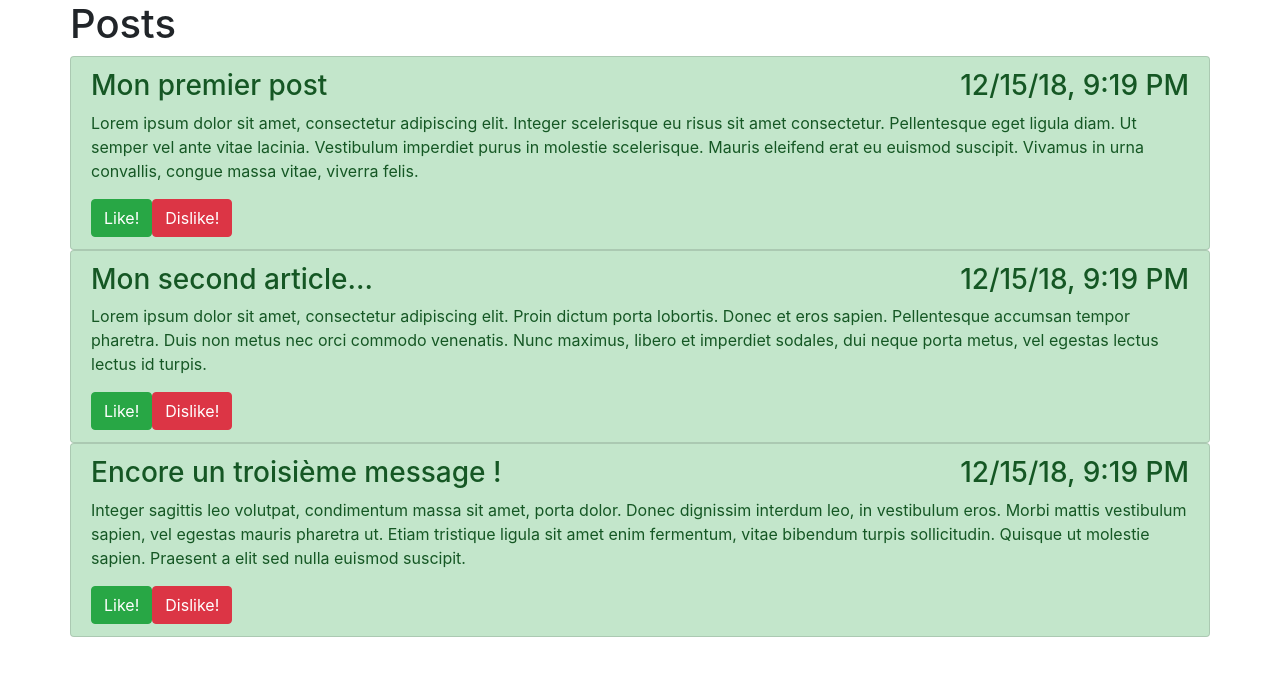
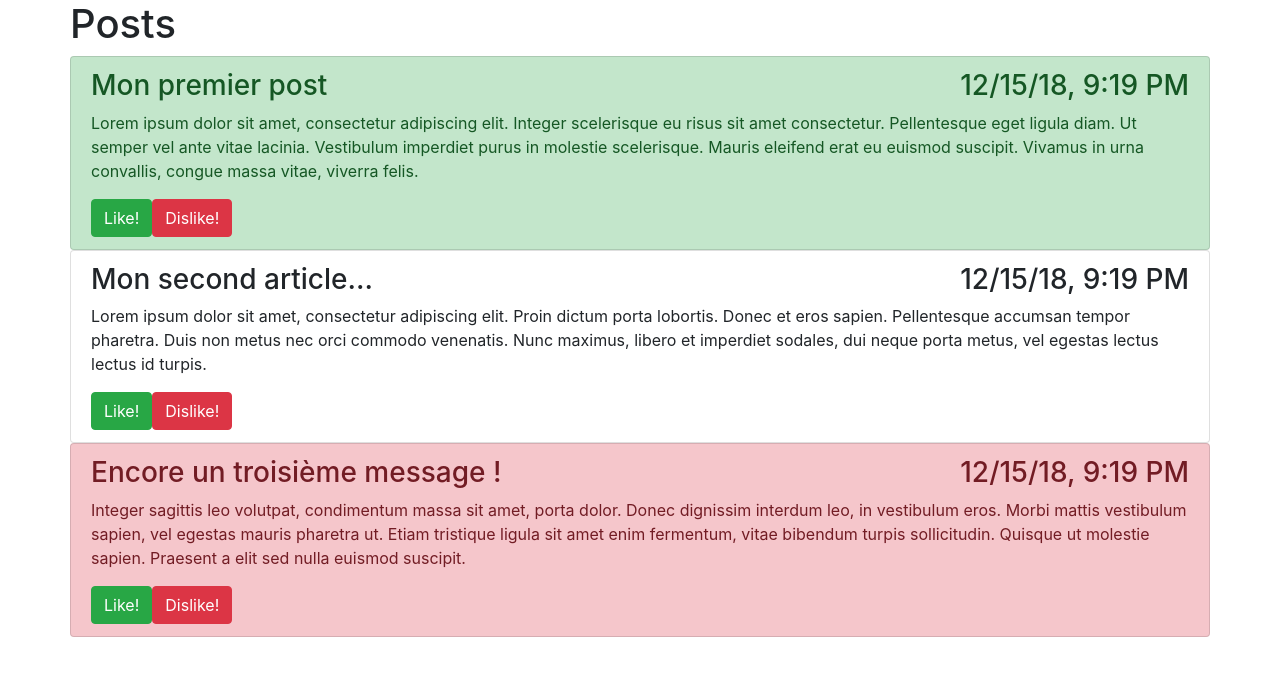
Before and after one commit to tomsihap/ngBlog, an Angular app: page / in a window 1280 px wide. Shown: the top 676 px of the page. Built offline with nearby package versions, Linux system fonts and the light colour scheme.

Commit message:
:sparkles: Conditional classes with fake data

```diff
--- a/src/app/app.component.ts
+++ b/src/app/app.component.ts
@@ -12,7 +12,7 @@ export class AppComponent {
     {
       title: 'Mon premier post',
       content: 'Lorem ipsum dolor sit amet, consectetur adipiscing elit. Integer scelerisque eu risus sit amet consectetur. Pellentesque eget ligula diam. Ut semper vel ante vitae lacinia. Vestibulum imperdiet purus in molestie scelerisque. Mauris eleifend erat eu euismod suscipit. Vivamus in urna convallis, congue massa vitae, viverra felis.',
-      likes: 0,
+      likes: 6,
       created_at: new Date()
     },
     {
@@ -24,7 +24,7 @@ export class AppComponent {
     {
       title: 'Encore un troisième message !',
       content: 'Integer sagittis leo volutpat, condimentum massa sit amet, porta dolor. Donec dignissim interdum leo, in vestibulum eros. Morbi mattis vestibulum sapien, vel egestas mauris pharetra ut. Etiam tristique ligula sit amet enim fermentum, vitae bibendum turpis sollicitudin. Quisque ut molestie sapien. Praesent a elit sed nulla euismod suscipit.',
-      likes: 0,
+      likes: -7,
       created_at: new Date()
     },
   ];
--- a/src/app/post-list-item/post-list-item.component.html
+++ b/src/app/post-list-item/post-list-item.component.html
@@ -1,4 +1,7 @@
-<li class="list-group-item list-group-item-success">
+<li [ngClass]="{'list-group-item'         : true,
+                'list-group-item-success' : post.likes > 0,
+                'list-group-item-danger'  : post.likes < 0
+              }">
 
   <h3>{{post.title}}&nbsp;<span class="float-right">{{post.created_at | date:'short'}}</span></h3>
 
```
